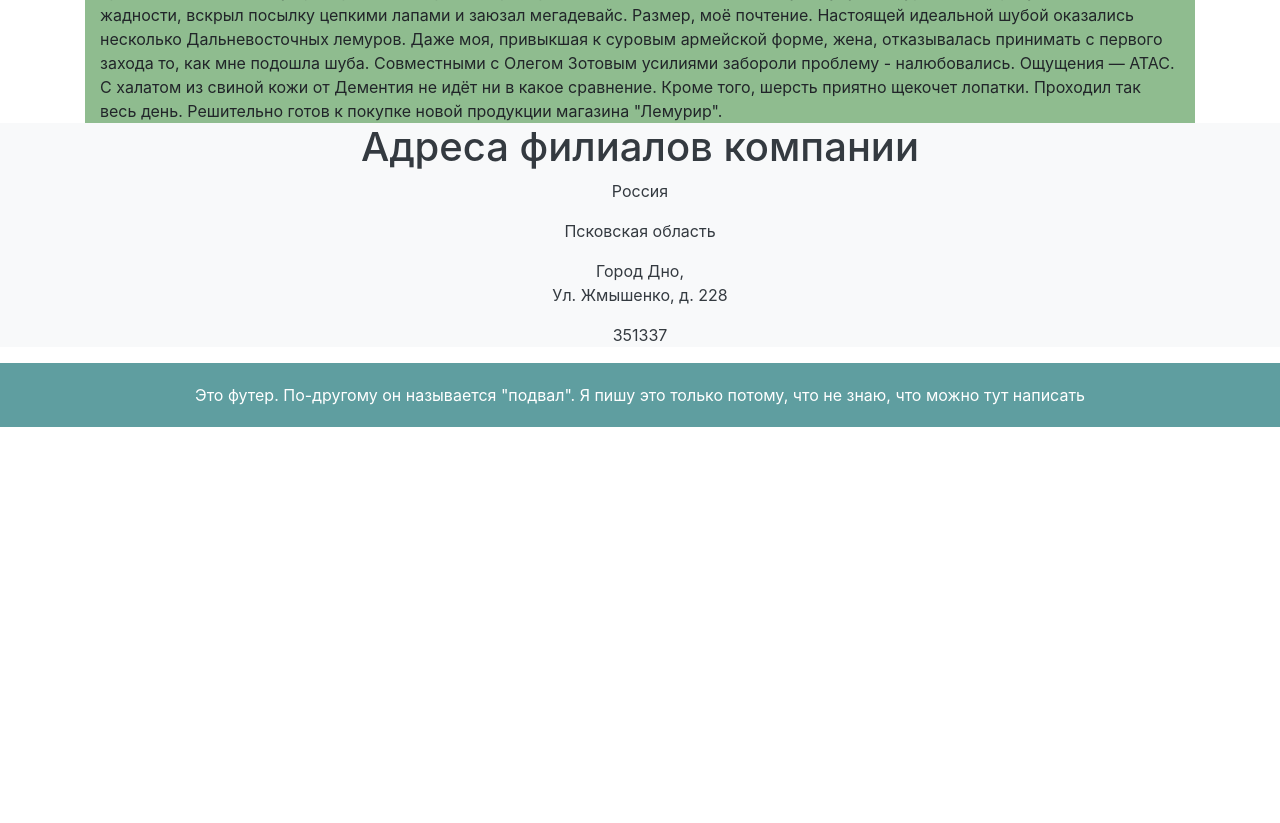
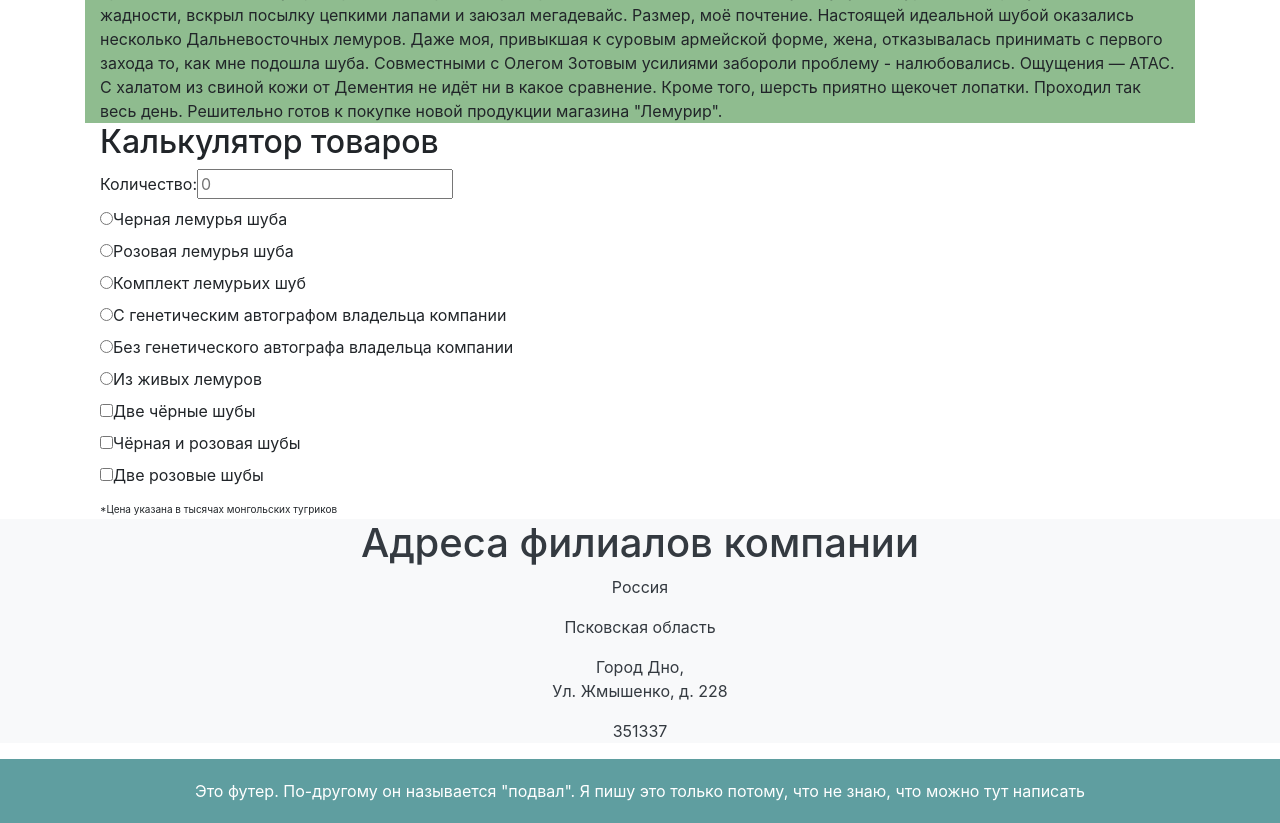
Before and after one commit to Demschwarz/Demschwarz.github.io, a plain HTML site: page index.html in a window 1280 px wide. Shown: the part 1140-1963 px from the top of the page. Before the commit the page ends 1567 px from the top, so only its background shows below. Drawn offline with nearby package versions, Linux system fonts and the light colour scheme.

Commit message:
Update index.html

```diff
--- a/index.html
+++ b/index.html
@@ -151,6 +151,34 @@
             </div>
         </div>
     </div>
+    <div class="container">
+        <div class="row">
+                <form class = "calc col-12">
+                        <h2>Калькулятор товаров</h2>
+                        <label>Количество:<input type="text" pattern="[1-9][0-9]*" placeholder="0" id = "colvo"></label><br>
+                        <label><input type="radio" value="75" id="radio_black" name="type">Черная лемурья шуба</label><br>
+                        <label><input type="radio" id="radio_pink" name="type">Розовая лемурья шуба</label><br>
+                        <label><input type="radio" id="radio_complect" name="type">Комплект лемурьих шуб</label><br>
+
+                        <div id="for_pink">
+                            <label><input type="radio" value = "74" name="pink">С генетическим автографом владельца компании</label><br>
+                            <label><input type="radio" value = "74" name="pink">Без генетического автографа владельца компании</label><br>
+                            <label><input type="radio" value = "94" name="pink">Из живых лемуров</label><br>
+                        </div>
+
+                        <div id = "for_complect">
+                            <label><input type="checkbox" value="150">Две чёрные шубы</label><br>
+                            <label><input type="checkbox" value="144">Чёрная и розовая шубы</label><br>
+                            <label><input type="checkbox" value="138">Две розовые шубы</label><br>
+                        </div>
+
+                        <div id="itog">
+
+                        </div>
+                        <span style="font-size: 10px;">*Цена указана в тысячах монгольских тугриков</span>
+                    </form>
+        </div>
+    </div>
     <div id="adress" class="col-md-12 bg-light text-dark" itemscope="" itemtype="https://schema.org/PostalAddress">
         <h1 class="text-center" itemprop="name">Адреса филиалов компании</h1>
         <p class="text text-center" itemprop="addressCountry">Россия</p>
```
